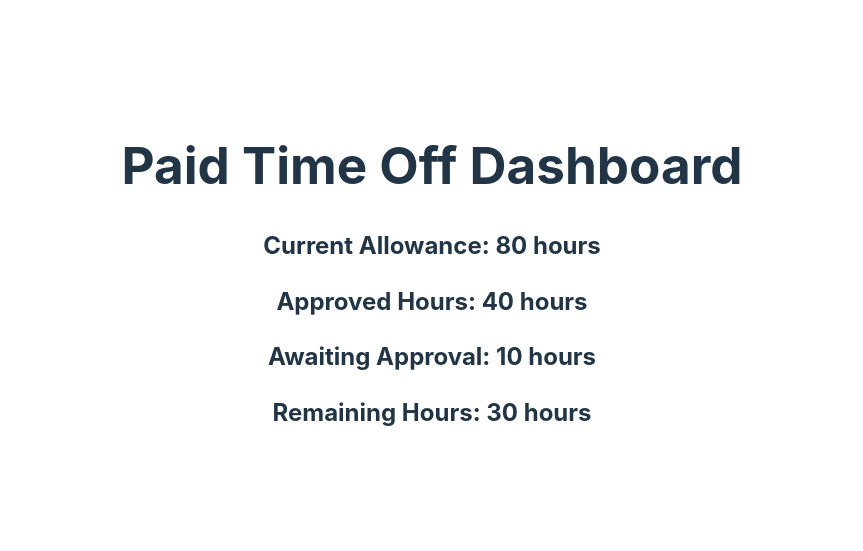
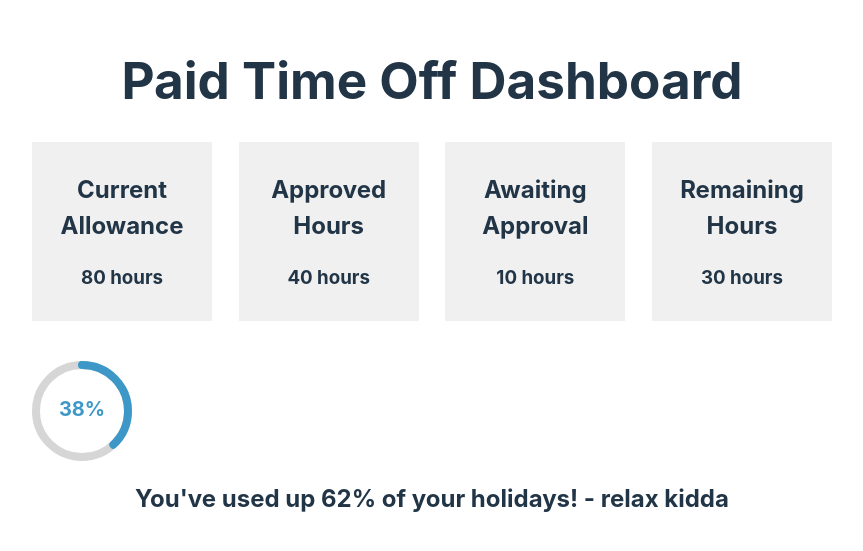
Before and after one commit to benj3110/PTerOdactyl, a React (Vite) app in the folder Front-end/: page / in a window 1280 px wide. Shown: the part 123-674 px from the top of the page, without its empty margins (208-1071 px from the left). Built offline with nearby package versions, Linux system fonts and the light colour scheme.

Commit message:
customised pto dashboard page and made it look better

```diff
--- a/Front-end/package.json
+++ b/Front-end/package.json
@@ -11,6 +11,7 @@
   "dependencies": {
     "reac6": "^1.0.0",
     "react": "^18.2.0",
+    "react-circular-progressbar": "^2.1.0",
     "react-dom": "^18.2.0",
     "react-router-dom": "^6.8.1"
   },
--- /dev/null
+++ b/Front-end/src/PTODashboard.css
@@ -0,0 +1,33 @@
+.ptodashboard-wrapper {
+  text-align: center;
+  margin: auto;
+  max-width: 800px;
+}
+
+.ptodashboard-container {
+  display: flex;
+  justify-content: space-between;
+}
+
+.ptodashboard-box {
+  width: 20%;
+  background-color: #f0f0f0;
+  padding: 10px;
+  text-align: center;
+}
+
+.ptodashboard-progress {
+  margin-top: 40px;
+  text-align: center;
+}
+
+.ptodashboard-progress .CircularProgressbar-text {
+  font-size: 20px;
+  font-weight: bold;
+}
+
+.ptodashboard-progress h2 {
+  margin-top: 20px;
+  font-size: 24px;
+  font-weight: bold;
+}
--- a/Front-end/src/PTODashboard.tsx
+++ b/Front-end/src/PTODashboard.tsx
@@ -1,4 +1,7 @@
 import React, { useState } from "react";
+import { CircularProgressbar } from "react-circular-progressbar";
+import "react-circular-progressbar/dist/styles.css";
+import "./PTODashboard.css";
 
 interface PTODashboardProps {
   allowance: number;
@@ -11,28 +14,44 @@ const PTODashboard: React.FC<PTODashboardProps> = ({
   approved,
   awaitingApproval,
 }) => {
-  const [remaining, setRemaining] = useState(
+  const [remaining, setRemaining] = useState<number>(
     allowance - approved - awaitingApproval
   );
 
+  const percentageRemaining = Math.round((remaining / allowance) * 100);
+
   return (
-    <div>
+    <div className="ptodashboard-wrapper">
       <h1>Paid Time Off Dashboard</h1>
-      <div>
-        <h2>Current Allowance: {allowance} hours</h2>
+      <div className="ptodashboard-container">
+        <div className="ptodashboard-box">
+          <h2>Current Allowance</h2>
+          <h3>{allowance} hours</h3>
+        </div>
+        <div className="ptodashboard-box">
+          <h2>Approved Hours</h2>
+          <h3>{approved} hours</h3>
+        </div>
+        <div className="ptodashboard-box">
+          <h2>Awaiting Approval</h2>
+          <h3>{awaitingApproval} hours</h3>
+        </div>
+        <div className="ptodashboard-box">
+          <h2>Remaining Hours</h2>
+          <h3>{remaining} hours</h3>
+        </div>
       </div>
-      <div>
-        <h2>Approved Hours: {approved} hours</h2>
-      </div>
-      <div>
-        <h2>Awaiting Approval: {awaitingApproval} hours</h2>
-      </div>
-      <div>
-        <h2>Remaining Hours: {remaining} hours</h2>
+      <div className="ptodashboard-progress">
+        <div style={{ width: "100px", height: "100px" }}>
+          <CircularProgressbar
+            value={percentageRemaining}
+            text={`${percentageRemaining}%`}
+          />
+        </div>
+        <h2>You've used up 62% of your holidays! - relax kidda</h2>
       </div>
     </div>
   );
 };
 
 export default PTODashboard;
-type JSXElements = JSX.IntrinsicElements;
```
Also changed, not shown: 1 other file (tests, documents, lock files or other folders).
